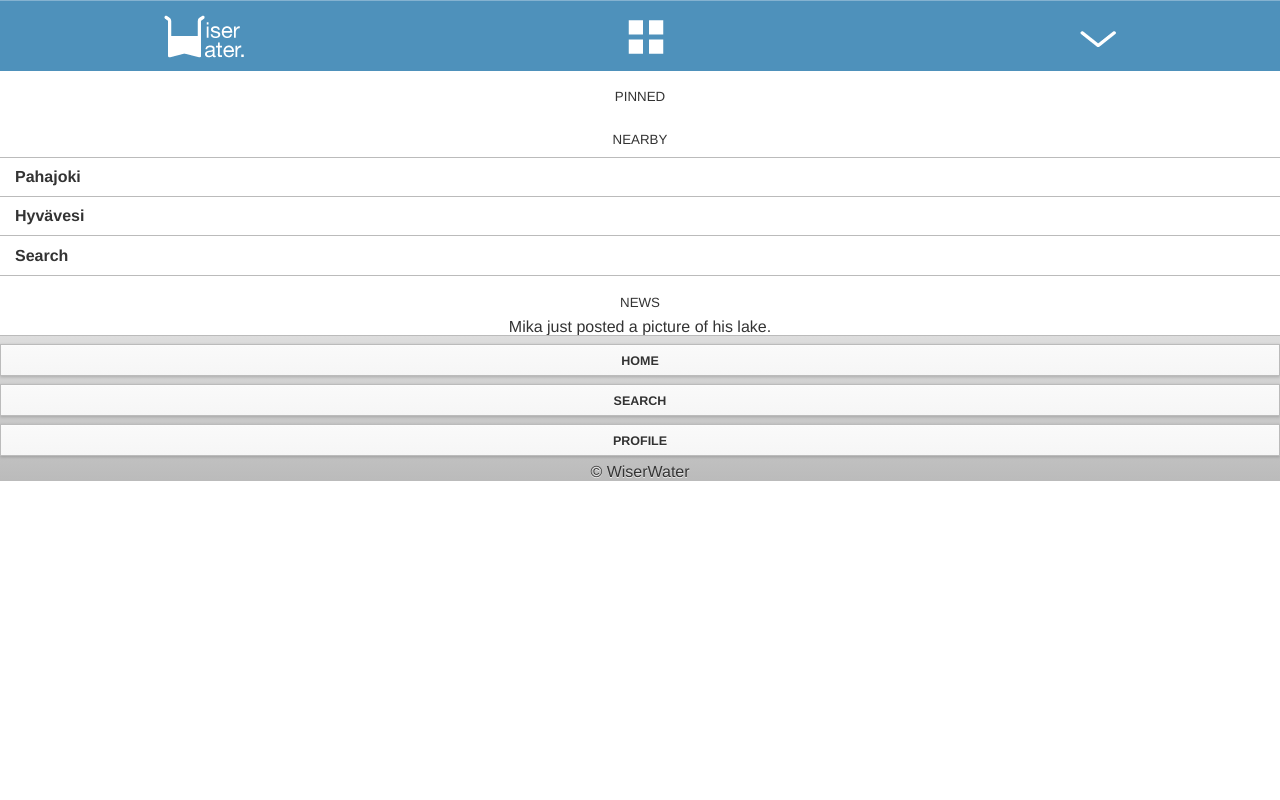
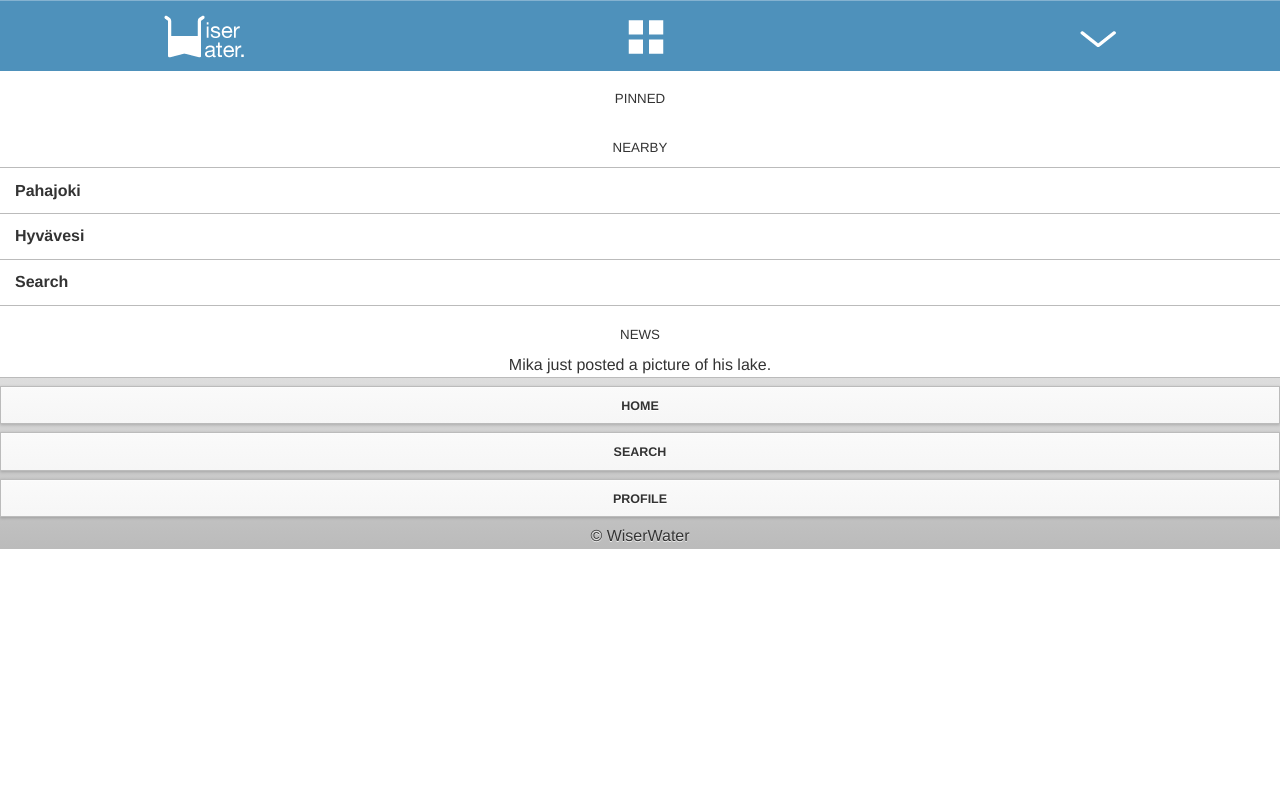
Before and after one commit to ebuyukcan/WiserWater, a Django app: page / in a window 1280 px wide. Run offline with Django 3.2, Linux system fonts and the light colour scheme; parts of the project's set-up code (start-up, migrations or seed data) failed here and were passed over; some libraries are stand-ins or nearby versions.

Commit message:
DB and more styles changes

```diff
--- a/djangoproject/static/css/style.css
+++ b/djangoproject/static/css/style.css
@@ -1,7 +1,7 @@
 body, h3 {
 	font-family: "HelveticaNeue-Light", "Helvetica Neue Light", "Helvetica Neue", Helvetica, Arial, "Lucida Grande", sans-serif;
 	font-weight: 300;
-	line-height: 100%;
+	line-height: 140%;
 }
 
 h3 {
```
Also changed, not shown: djangoproject/dev.db.
